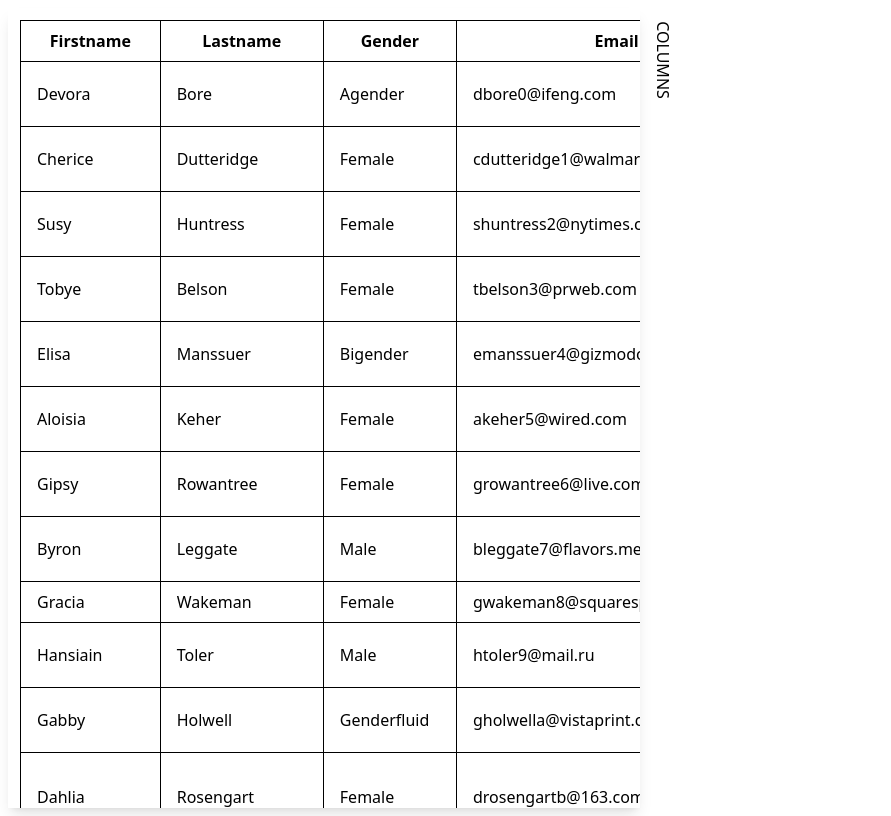
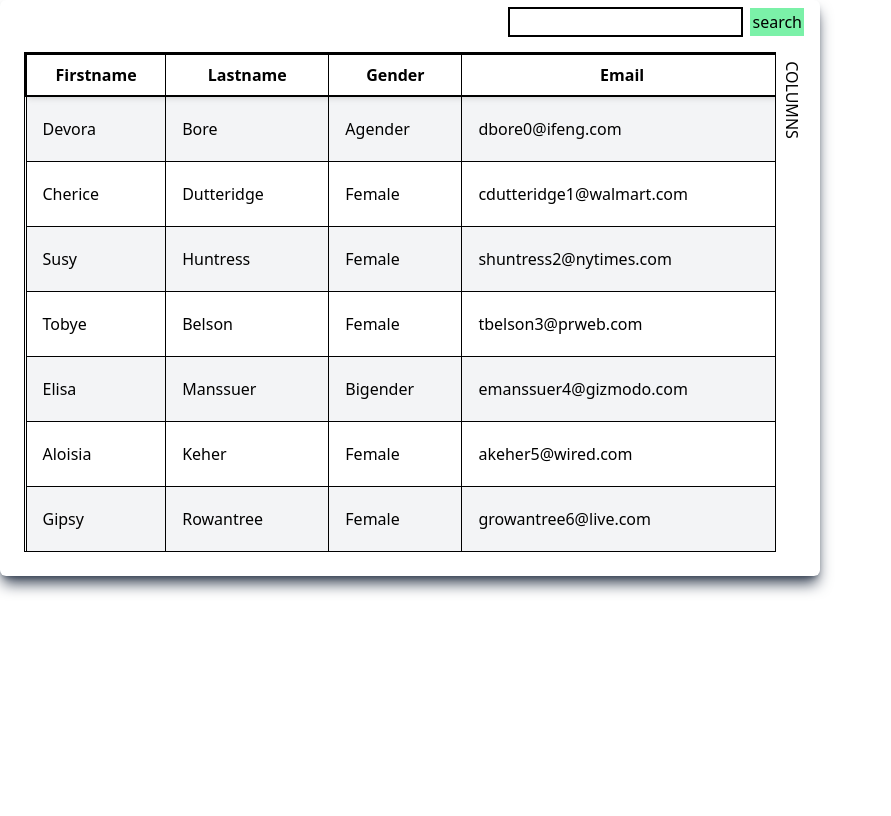
Before and after one commit to Ganesh107/Angular, an Angular app: page / in a window 1280 px wide. Shown: the whole page, without its empty margins (0-891 px from the left). Built offline with nearby package versions, Linux system fonts and the light colour scheme.

Commit message:
grid search added

```diff
--- a/src/app/app.component.html
+++ b/src/app/app.component.html
@@ -1 +1 @@
-<app-grid *ngIf="userList" [gridList]="userList"></app-grid>
+<app-grid *ngIf="userList" [gridList]="userList" [gridCount]="arrCount"></app-grid>
--- a/src/app/app.component.ts
+++ b/src/app/app.component.ts
@@ -1,6 +1,5 @@
 import { HttpClient } from '@angular/common/http';
 import { Component, OnInit } from '@angular/core';
-import { BehaviorSubject, Observable } from 'rxjs';
 
 @Component({
   selector: 'app-root',
@@ -9,11 +8,16 @@ import { BehaviorSubject, Observable } from 'rxjs';
 })
 export class AppComponent implements OnInit{
   userList: any;
+  arrCount: Number = 0;
+
   constructor(private http: HttpClient){}
 
   ngOnInit(): void {
     this.http.get('assets/mock.json').subscribe(
-      res => this.userList = res
+      (res: any) => {
+        this.userList = res;
+        this.arrCount = res.length;
+      }
     );
   }
 
--- a/src/app/shared/grid/grid.component.html
+++ b/src/app/shared/grid/grid.component.html
@@ -1,22 +1,41 @@
-<div class="flex flex-row p-2 min-h-screen">
-    <div [ngClass]="filteredColumns.length > 0 ? '' : 'items-center justify-center'"
-    class="flex flex-row overflow-y-scroll p-3 shadow-lg w-1/2 h-screen">
-        <table *ngIf="filteredColumns">
-            <thead>
-                <th *ngFor="let col of filteredColumns">{{col}}</th>
+<app-modal *ngIf="displayModal" [checkBoxOptions]="columnList" (onModalClose)="closeModal($event)"
+[checkBoxFilter]="columnFilter" (selectedCheckboxValues)="getFilteredValues($event)"></app-modal>
+
+<div class="flex flex-col p-2 min-h-[500px] w-[820px] shadow-lg shadow-gray-700 rounded-md">
+    <div class="flex w-full justify-end" *ngIf="filteredColumns.length > 0">
+        <div class="flex gap-2 pr-2">
+            <input type="text" class="border-1 outline-1">
+            <button class="bg-green-300 p-0.5">search</button>
+        </div>
+    </div>
+    <div>
+        <div [ngClass]="filteredColumns.length > 0 ? 'overflow-y-auto' : 'items-center justify-center'"
+            class="flex flex-row p-4 w-full items-start relative">
+            <div class="w-full max-h-[500px] overflow-auto" [ngClass]="filteredColumns.length > 0 ? 'border': ''">
+                <table *ngIf="filteredColumns" class="min-w-full border-collapse">
+                    <thead class="sticky top-0 bg-white z-10 shadow-md border-2">
+                        <tr>
+                            <th *ngFor="let col of filteredColumns">{{ col }}</th>
+                        </tr>
                     </thead>
                     <tbody>
-                <tr *ngFor="let data of gridList">
-                    <td *ngFor="let col of filteredProps">{{data[col]}}</td>
+                        <tr *ngFor="let data of gridList" class="odd:bg-gray-100">
+                            <td *ngFor="let col of filteredProps">{{ data[col] }}</td>
                         </tr>
                     </tbody>
                 </table>
-        <span *ngIf="filteredColumns.length == 0">No columns selected</span>
             </div>
-    <div class="mt-10 h-[60px] flex items-start -ml-4 cursor-pointer" (click)="openModal()">
+            @if (filteredColumns.length == 0) {
+                <span class="absolute top-[200px]">
+                    No columns selected
+                </span>
+            }
+            <div class="h-[60px] flex items-end justify-center cursor-pointer pl-3 w-[20px]" (click)="openModal()">
                 <p class="rotate-90">COLUMNS</p>
             </div>
         </div>
+    </div>
+    <div>
 
-<app-modal *ngIf="displayModal" [checkBoxOptions]="columnList" (onModalClose)="closeModal($event)"
-[checkBoxFilter]="columnFilter" (selectedCheckboxValues)="getFilteredValues($event)"></app-modal>
+    </div>
+</div>
--- a/src/app/shared/grid/grid.component.ts
+++ b/src/app/shared/grid/grid.component.ts
@@ -6,7 +6,9 @@ import { Component, Input, OnInit } from '@angular/core';
   templateUrl: './grid.component.html',
 })
 export class GridComponent implements OnInit{
-  @Input() gridList:any;
+  @Input() gridList: any;
+  @Input() gridCount: Number = 0;
+
   columnList: string[] = [];
   propertyList: string[] = [];
   columnFilter:any = {};
--- a/src/app/shared/modal/modal.component.html
+++ b/src/app/shared/modal/modal.component.html
@@ -1,13 +1,15 @@
 <ng-container>
-    <div class="w-1/2 flex fixed top-0 items-end justify-end pt-3">
-        <div class="w-[400px] bg-opacity-50 z-50">
+    <div class="w-1/2 left-3 flex fixed top-0 items-end justify-end pt-12 z-50">
+        <div class="w-[400px] z-50">
             <div class="bg-slate-200 p-4 rounded-lg shadow-lg" appAppClickOutsideDirective (clickOutside)="closeModal()">
                 <div class="grid grid-cols-3 gap-4 w-full">
-                    <div class="flex justify-between" *ngFor="let option of checkBoxOptions">
-                        <span class="">{{option}}</span>
-                        <input type="checkbox" class="w-[17px]"
-                        (change)="onSelectionChange(option)" [checked]="checkBoxFilter[option]">
-                    </div>
+                    @for (option of checkBoxOptions; track $index) {
+                        <div class="flex justify-between">
+                            <span class="">{{ option }}</span>
+                            <input type="checkbox" class="w-[17px]"
+                            (change)="onSelectionChange(option)" [checked]="checkBoxFilter[option]">
+                        </div>
+                    }
                 </div>
                 <div class="flex mt-2 gap-2">
                     <button type="submit" class="bg-white border-2 border-green-400 p-0.5
```
Also changed, not shown: src/assets/mock.json. Lines whose indentation alone changed are shown as unchanged.
